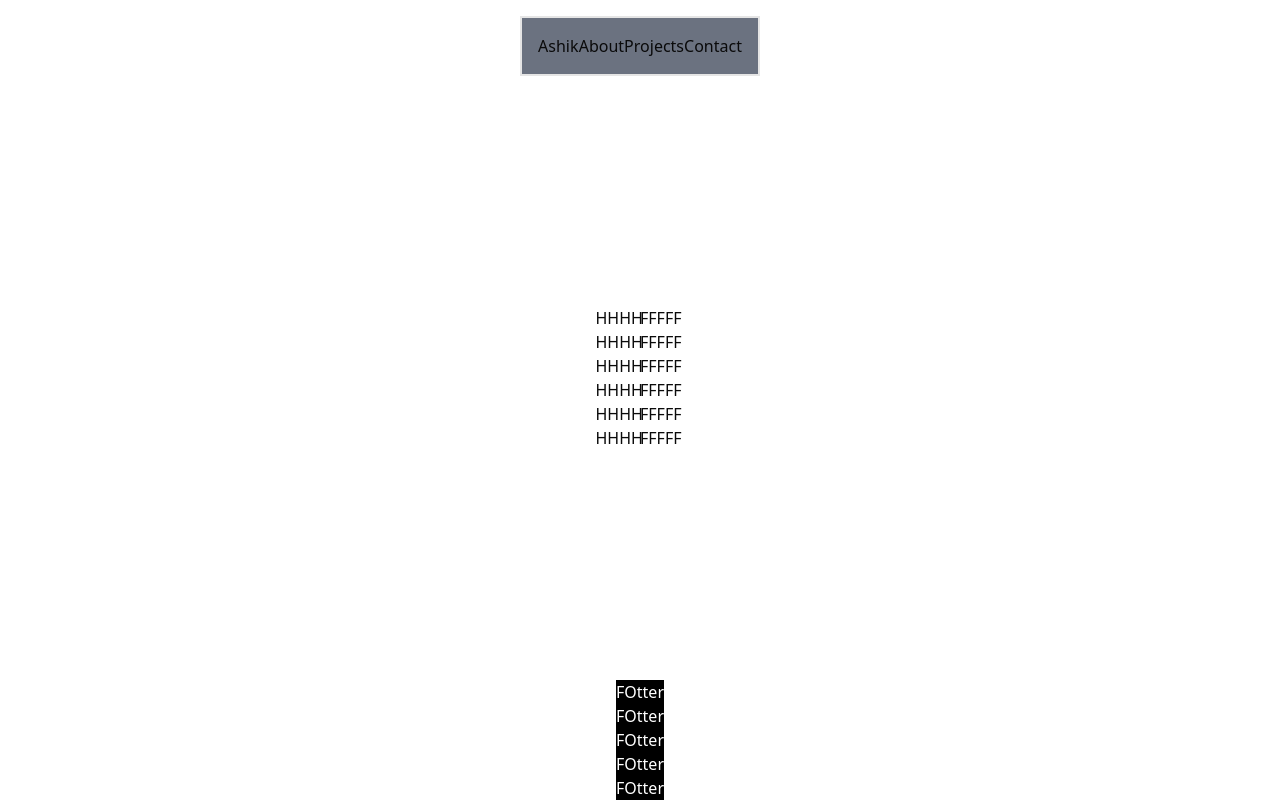
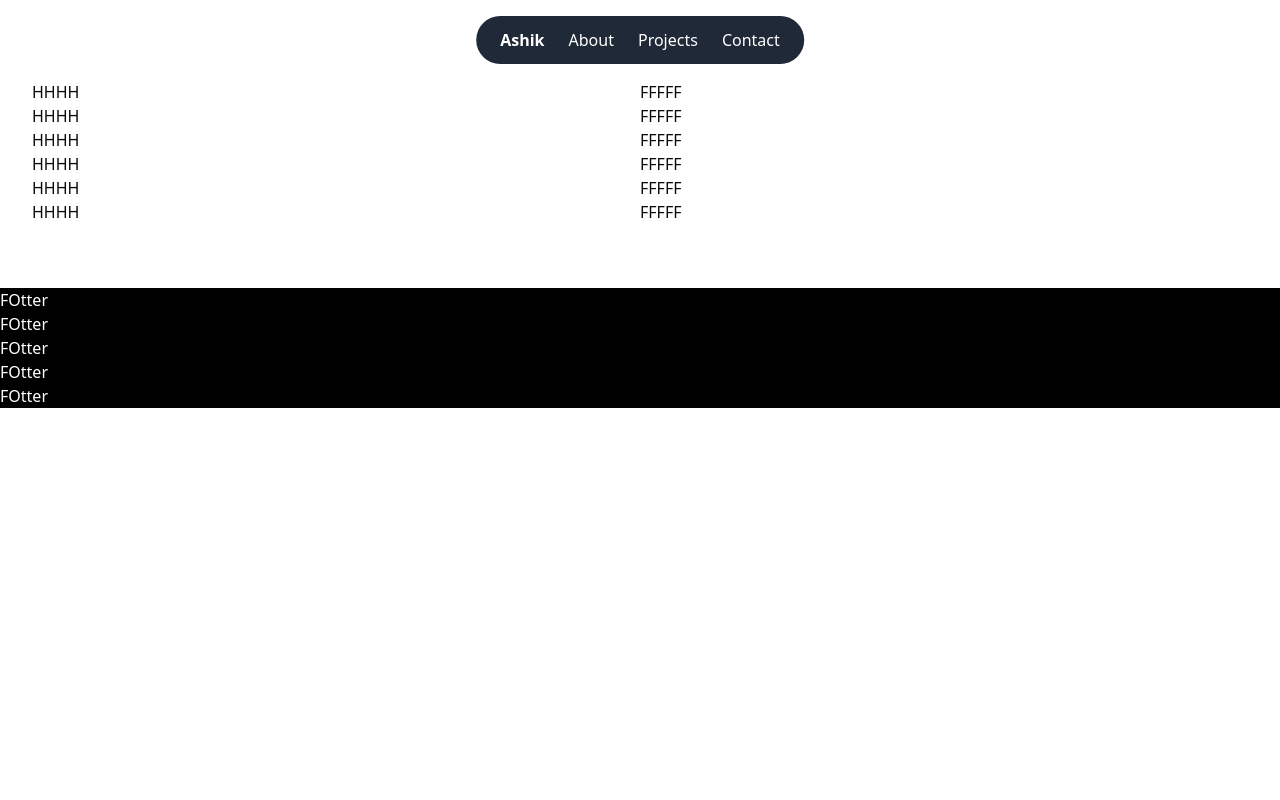
Before and after one commit to Ashik234/Personal-Website, a Next.js app: page / in a window 1280 px wide. Built offline with nearby package versions, Linux system fonts and the light colour scheme.

Commit message:
Update : NavBar
- Added Scroll Background Blur
- Updated Layout

```diff
--- a/package.json
+++ b/package.json
@@ -17,6 +17,8 @@
     "clsx": "^2.1.1",
     "dotenv": "^16.4.5",
     "lucide-react": "^0.475.0",
+    "mini-svg-data-uri": "^1.4.4",
+    "motion": "^12.4.1",
     "next": "14.2.13",
     "react": "^18",
     "react-dom": "^18",
--- a/src/app/globals.css
+++ b/src/app/globals.css
@@ -1,6 +1,8 @@
 @tailwind base;
 @tailwind components;
 @tailwind utilities;
+@import url('https://fonts.googleapis.com/css2?family=Protest+Revolution&display=swap');
+
 @layer base {
   :root {
     --background: 0 0% 100%;
--- a/src/app/page.tsx
+++ b/src/app/page.tsx
@@ -4,16 +4,16 @@ import NavBarPage from "../components/layout/NavBar";
 import "./globals.css";
 export default function Home() {
   return (
-    <div className="w-full h-full flex flex-col items-center min-h-screen">
+    <div className="w-full flex flex-col items-center space-y-8">
       <div className="w-60 mt-4">
         <NavBarPage />
       </div>
-
-      <div className="flex flex-col items-center justify-center flex-grow w-full">
+      <div className="w-full">
         <HeroPage />
       </div>
-
-      <FooterPage />
+      <div className="w-full">
+        <FooterPage />
+      </div>
     </div>
   );
 }
--- a/src/components/layout/NavBar.tsx
+++ b/src/components/layout/NavBar.tsx
@@ -1,12 +1,31 @@
+"use client";
+import { useState, useEffect } from "react";
+
 export default function NavBarPage() {
-    return <div className="border-2 bg-gray-500 flex justify-around p-4">
-    <div>
-      <h1>Ashik</h1>
+  const [isScrolled, setIsScrolled] = useState(false);
+
+  useEffect(() => {
+    const handleScroll = () => {
+      setIsScrolled(window.scrollY > 50);
+    };
+
+    window.addEventListener("scroll", handleScroll);
+    return () => window.removeEventListener("scroll", handleScroll);
+  }, []);
+
+  return (
+    <div
+      className={`fixed top-4 left-1/2 -translate-x-1/2 flex gap-x-6 items-center rounded-full px-6 py-3 transition-all F
+        ${isScrolled ? "bg-white/30 backdrop-blur-md shadow-md" : "bg-gray-800"}
+      `}
+    >
+      <h1 className="text-white font-bold">Ashik</h1>
+
+      <div className="flex space-x-6">
+        <h1 className="text-white cursor-pointer hover:text-gray-300">About</h1>
+        <h1 className="text-white cursor-pointer hover:text-gray-300">Projects</h1>
+        <h1 className="text-white cursor-pointer hover:text-gray-300">Contact</h1>
+      </div>
     </div>
-    <div className="flex">
-      <h1>About</h1>
-      <h1>Projects</h1>
-      <h1>Contact</h1>
-    </div>
-  </div>
+  );
 }
```
Also changed, not shown: 1 other file (tests, documents, lock files or other folders).
